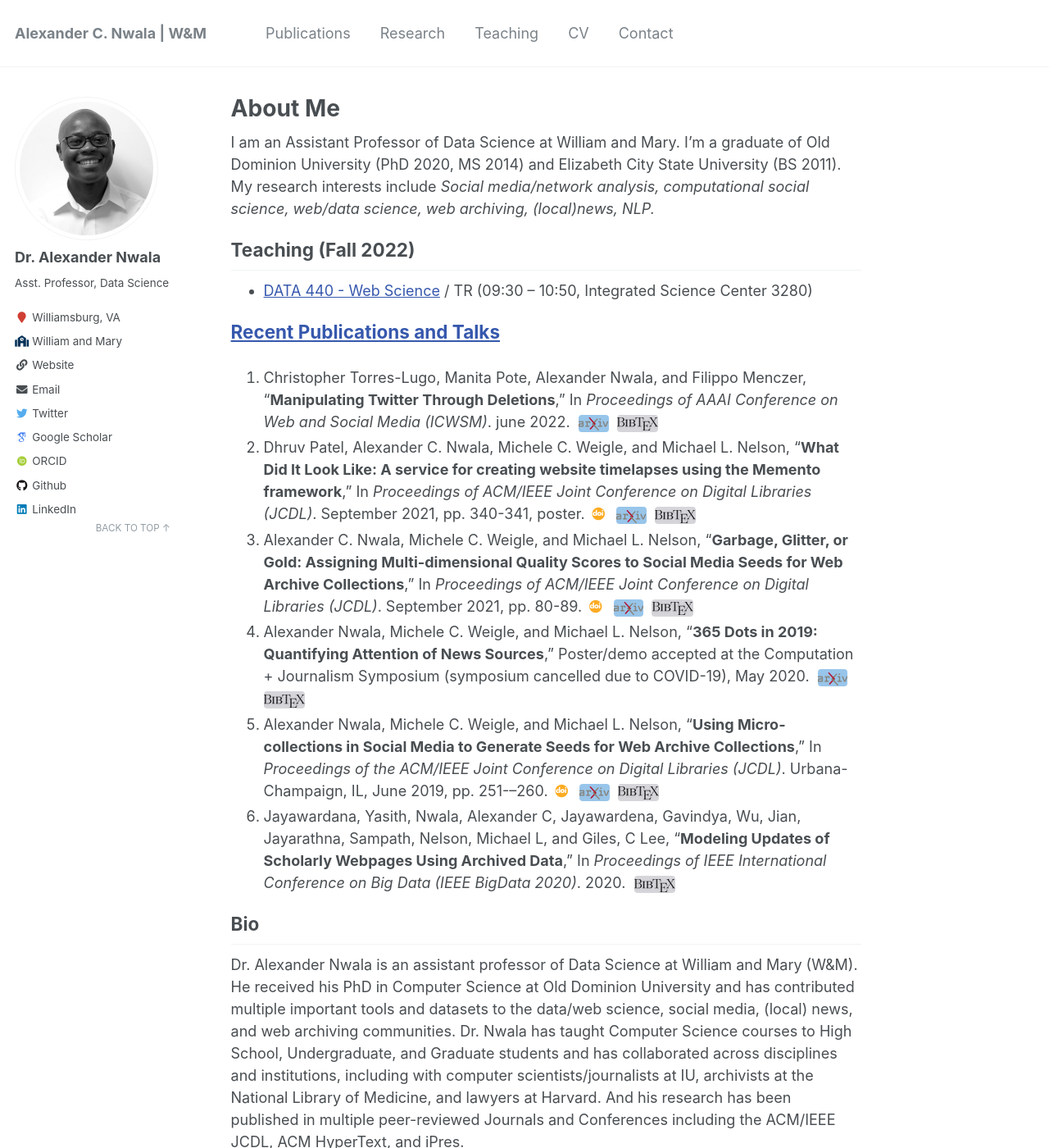
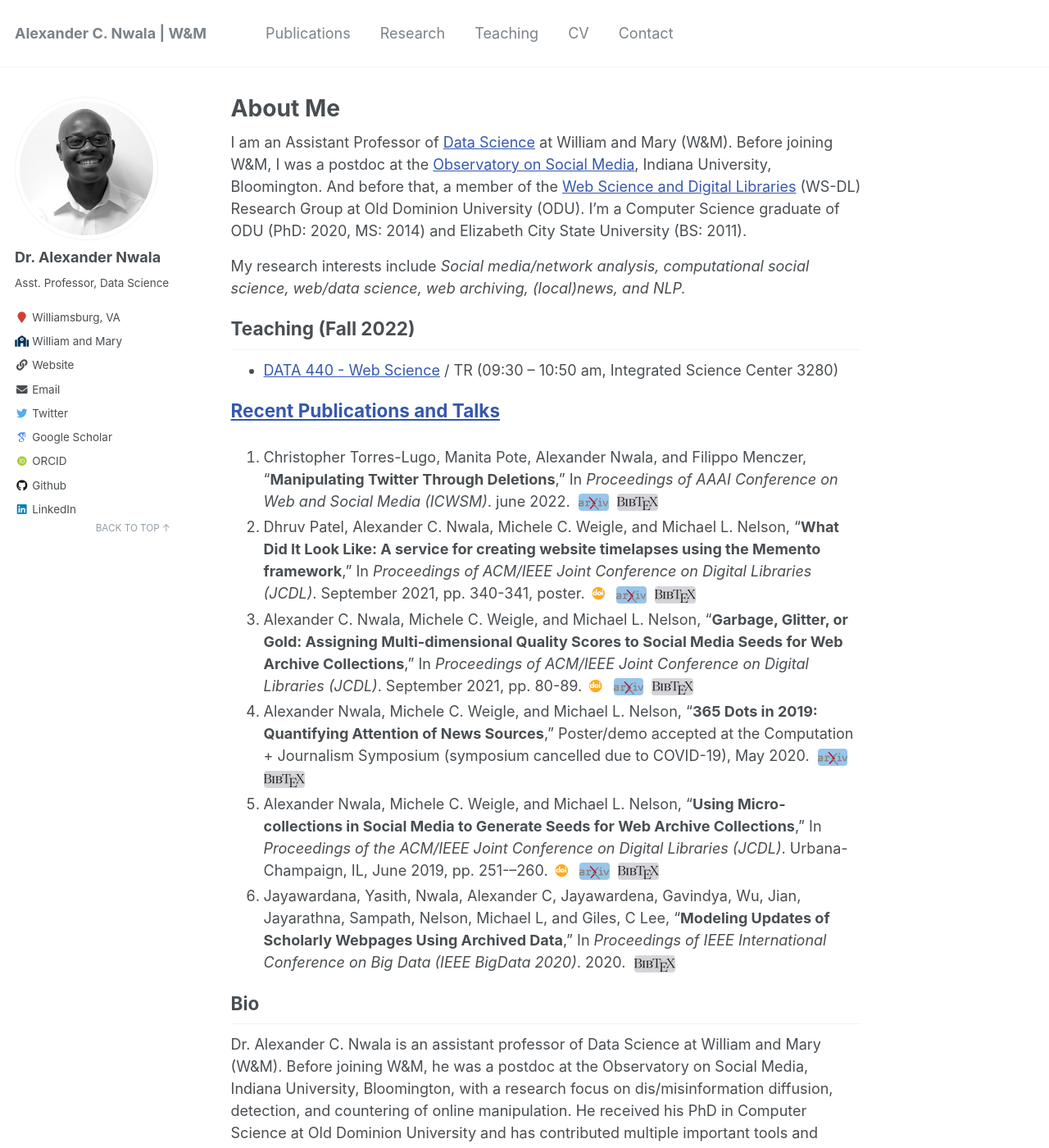
Before and after one commit to xandernwala/xandernwala.github.io, a Jekyll site: the page built from _pages/about.md, in a window 1280 px wide and 1400 px high. Shown: the whole window at 82% size. Built offline with Jekyll 4.4.1, drawn with Linux system fonts in a browser that asks for light colours; some web fonts are replaced; some of the changed text lies outside the part shown.

Commit message:
updating about me

```diff
--- a/_pages/about.md
+++ b/_pages/about.md
@@ -11,11 +11,13 @@ twitter-color: "#55acee"
 github-color: "#171516"
 blogger-color: "#F37100"
 ---
-I am an Assistant Professor of Data Science at William and Mary. I'm a graduate of Old Dominion University (PhD 2020, MS 2014) and Elizabeth City State University (BS 2011). My research interests include *Social media/network analysis, computational social science, web/data science, web archiving, (local)news, NLP.*
+I am an Assistant Professor of [Data Science](https://www.wm.edu/as/data-science/index.php) at William and Mary (W&M). Before joining W&M, I was a postdoc at the [Observatory on Social Media](https://osome.iu.edu/), Indiana University, Bloomington. And before that, a member of the [Web Science and Digital Libraries](https://oduwsdl.github.io/) (WS-DL) Research Group at Old Dominion University (ODU). I'm a Computer Science graduate of ODU (PhD: 2020, MS: 2014) and Elizabeth City State University (BS: 2011).
+
+My research interests include *Social media/network analysis, computational social science, web/data science, web archiving, (local)news, and NLP.*
 
 ## Teaching (Fall 2022)
 
-* [DATA 440 - Web Science](/teaching/2022-spr-cs725825) / TR (09:30 -- 10:50, Integrated Science Center 3280)
+* [DATA 440 - Web Science](/teaching/2022-spr-cs725825) / TR (09:30 -- 10:50 am, Integrated Science Center 3280)
 
 <!--{: style="text-align: center;"}-->
 {% for post in site.publications reversed %}
@@ -27,4 +29,4 @@ I am an Assistant Professor of Data Science at William and Mary. I'm a graduate
 
 ## Bio
 
-Dr. Alexander Nwala is an assistant professor of Data Science at William and Mary (W&M). He received his PhD in Computer Science at Old Dominion University and has contributed multiple important tools and datasets to the data/web science, social media, (local) news, and web archiving communities. Dr. Nwala has taught Computer Science courses to High School, Undergraduate, and Graduate students and has collaborated across disciplines and institutions, including with computer scientists/journalists at IU, archivists at the National Library of Medicine, and lawyers at Harvard. And his research has been published in multiple peer-reviewed Journals and Conferences including the ACM/IEEE JCDL, ACM HyperText, and iPres.
+Dr. Alexander C. Nwala is an assistant professor of Data Science at William and Mary (W&M). Before joining W&M, he was a postdoc at the Observatory on Social Media, Indiana University, Bloomington, with a research focus on dis/misinformation diffusion, detection, and countering of online manipulation. He received his PhD in Computer Science at Old Dominion University and has contributed multiple important tools and datasets to the data/web science, social media, (local) news, and web archiving communities. Dr. Nwala has taught Computer Science courses to High School, Undergraduate, and Graduate students and has collaborated across disciplines and institutions, including with computer scientists/journalists at IU, archivists at the National Library of Medicine, and lawyers at Harvard. And his research has been published in multiple peer-reviewed Journals and Conferences including the ACM/IEEE JCDL, ACM HyperText, iPres, and ICWSM.
```
